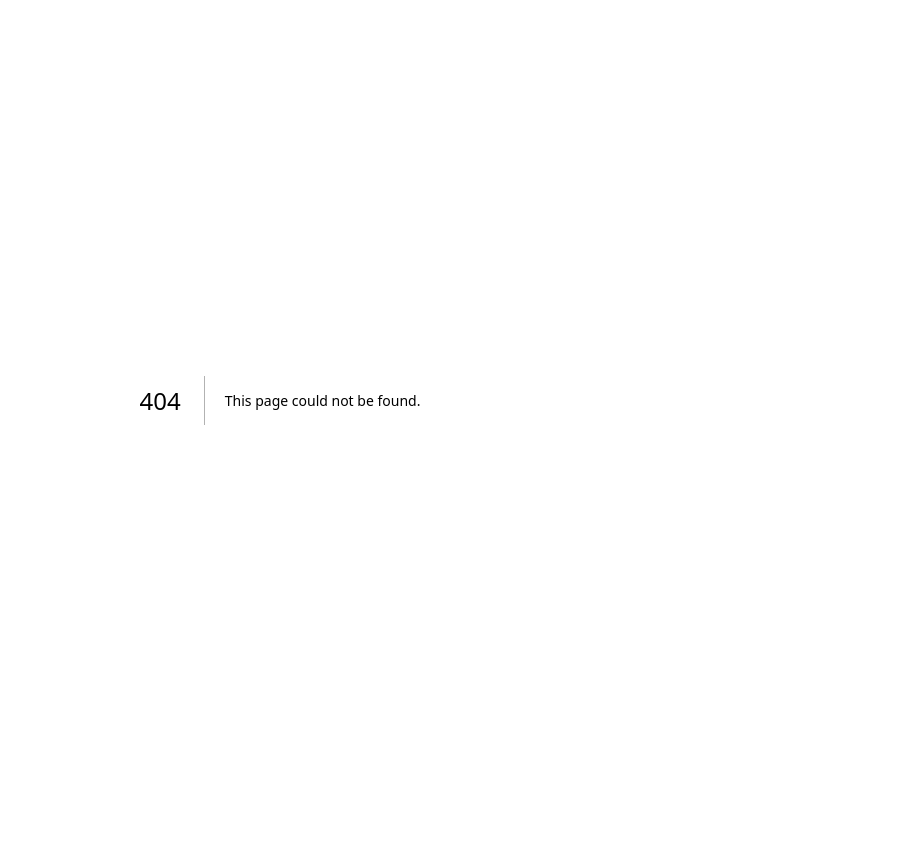
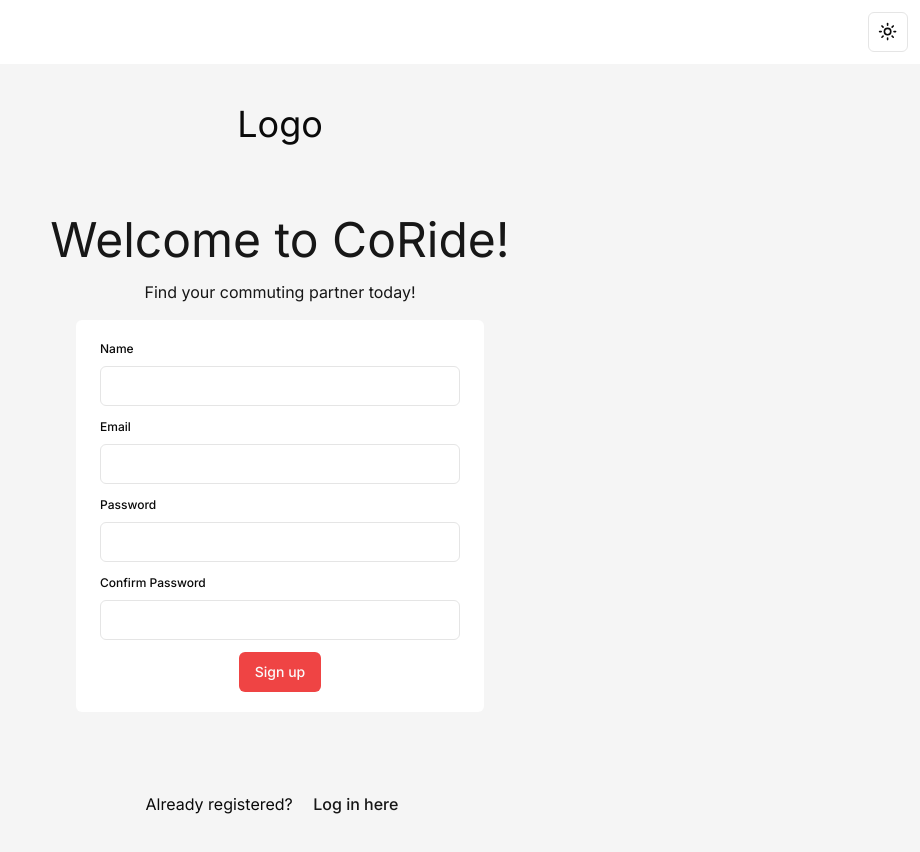
Before and after one commit to joshua-rdrgz/transporthacks, a Next.js app in the folder packages/client/: page /signup in a window 1280 px wide. Before the commit this address had no page. Shown: the top 852 px of the page, without its empty margins (360-1280 px from the left). Before the commit the page ends 800 px from the top, so only its background shows below. Built offline with nearby package versions, Linux system fonts and the light colour scheme.

Commit message:
Create signup page and SignupForm

```diff
--- /dev/null
+++ b/packages/client/src/app/signup/page.tsx
@@ -0,0 +1,17 @@
+import { SignupForm } from '@/features/auth/SignupForm';
+import { AuthPageLayout } from '@/ui/auth-page-layout';
+
+export default function LoginPage() {
+  return (
+    <main>
+      <AuthPageLayout
+        formTitle='Welcome to CoRide!'
+        formSubtitle='Find your commuting partner today!'
+        formComponent={<SignupForm />}
+        footerLabel='Already registered?'
+        footerLinkLabel='Log in here'
+        footerLinksTo='/login'
+      />
+    </main>
+  );
+}
--- /dev/null
+++ b/packages/client/src/features/auth/SignupForm.tsx
@@ -0,0 +1,116 @@
+'use client';
+
+import { useCallback } from 'react';
+import { useRouter } from 'next/navigation';
+import { useForm } from 'react-hook-form';
+
+import axios from 'axios';
+import { z } from 'zod';
+import { zodResolver } from '@hookform/resolvers/zod';
+import { toast } from 'react-hot-toast';
+
+import { Form } from '@/ui/form';
+import { FormItem } from '@/ui/form-item';
+import { Button } from '@/ui/button';
+
+const signupFormSchema = z
+  .object({
+    name: z.string().nonempty('Name is required.'),
+    email: z
+      .string()
+      .nonempty('Email is required')
+      .email('Email must be valid.'),
+    password: z
+      .string()
+      .nonempty('Password is required')
+      .min(8, 'Password must be at least 8 characters.'),
+    passwordConfirm: z
+      .string()
+      .nonempty('Password Confirm is required.')
+      .min(8, 'Password must be at least 8 characters.'),
+  })
+  .refine((schema) => schema.password === schema.passwordConfirm, {
+    message: 'Password and Confirm Password must match.',
+    path: ['passwordConfirm'],
+  });
+
+type SignupFormSchema = z.infer<typeof signupFormSchema>;
+
+const signupInputs = [
+  {
+    value: 'name' as const,
+    label: 'Name',
+  },
+  {
+    value: 'email' as const,
+    label: 'Email',
+  },
+  {
+    value: 'password' as const,
+    label: 'Password',
+    props: {
+      type: 'password',
+    },
+  },
+  {
+    value: 'passwordConfirm' as const,
+    label: 'Confirm Password',
+    props: {
+      type: 'password',
+    },
+  },
+];
+
+export const SignupForm = () => {
+  const router = useRouter();
+  const signupForm = useForm<SignupFormSchema>({
+    resolver: zodResolver(signupFormSchema),
+    defaultValues: {
+      name: '',
+      email: '',
+      password: '',
+      passwordConfirm: '',
+    },
+    mode: 'onChange',
+  });
+
+  const onSubmit = useCallback(
+    async (values: SignupFormSchema) => {
+      try {
+        axios.post('/api/register', values);
+        toast.success('Registered!');
+        router.replace('/');
+      } catch (err) {
+        toast.error('Something went wrong.... 🤔');
+      } finally {
+        signupForm.reset();
+      }
+    },
+    [router, signupForm]
+  );
+
+  return (
+    <Form form={signupForm}>
+      <form onSubmit={signupForm.handleSubmit(onSubmit)} className='space-y-3'>
+        {signupInputs.map((input) => (
+          <Form.Field
+            key={input.value}
+            control={signupForm.control}
+            name={input.value}
+            render={({ field }) => {
+              return (
+                <FormItem
+                  label={input.label}
+                  field={field}
+                  inputProps={input.props}
+                />
+              );
+            }}
+          />
+        ))}
+
+        <Button variant='destructive'>Sign up</Button>
+      </form>
+    </Form>
+  );
+};
```
